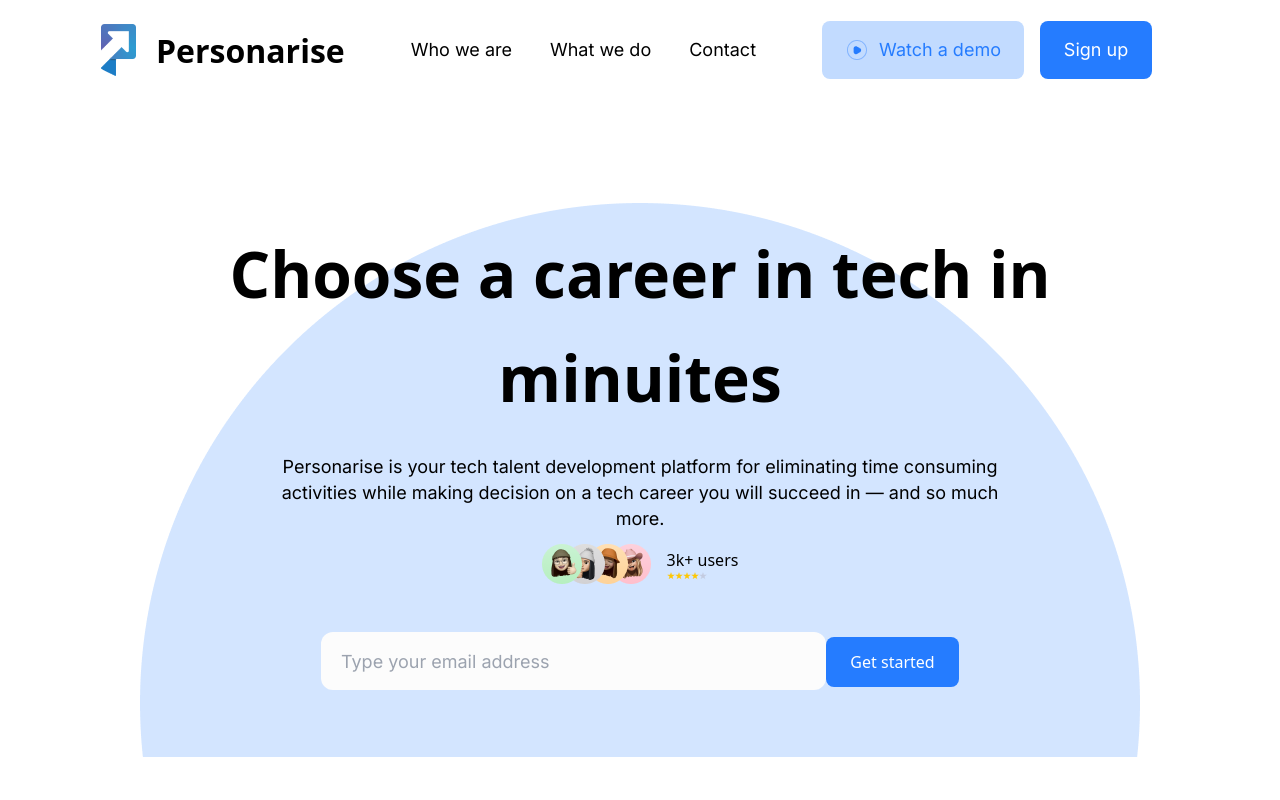
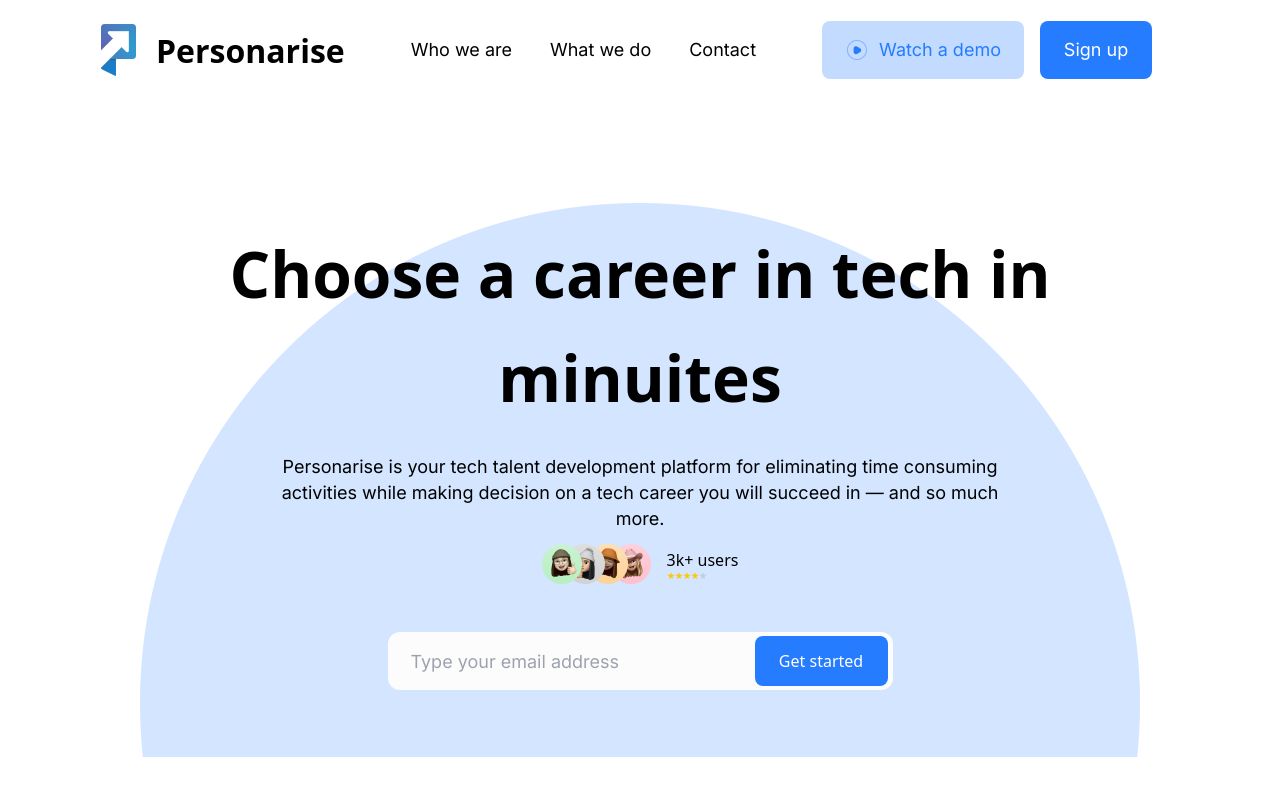
Before and after one commit to Femi-Benjamin/project-yiee, a React (Vite) app: page / in a window 1280 px wide. Shown: the top 800 px of the page. Built offline with nearby package versions, Linux system fonts and the light colour scheme.

Commit message:
Worked on Input Feature and set state for input field

```diff
--- a/index.html
+++ b/index.html
@@ -2,9 +2,9 @@
 <html lang="en">
   <head>
     <meta charset="UTF-8" />
-    <link rel="icon" type="image/svg+xml" href="/vite.svg" />
+    <link rel="icon" type="image/svg+xml" href="/Personarise logo 1.png" />
     <meta name="viewport" content="width=device-width, initial-scale=1.0" />
-    <title>Vite + React</title>
+    <title>Personarise</title>
   </head>
   <body>
     <div id="root"></div>
--- a/src/Components/Main.jsx
+++ b/src/Components/Main.jsx
@@ -220,8 +220,8 @@
 
                         <div className='pr-[146px] pt-[84px]'>
                             <form>
-                                <input
-                                    className='w-[408px] h-[120px] bg-[#FFFFFF] rounded-[8px] mb-[16px] placeholder:p-[24px]'
+                                <textarea
+                                    className='w-[408px] h-[120px] bg-[#FFFFFF] rounded-[8px] mb-[16px] placeholder:p-[10px]  outine-none'
                                     type="text"
                                     id='email'
                                     placeholder='example@gmail.com'
--- a/src/Pages/Home.jsx
+++ b/src/Pages/Home.jsx
@@ -1,39 +1,67 @@
-import React from 'react'
-import "./Home.css"
+import React, { useState } from 'react';
+import './Home.css';
+
 const Home = () => {
+  const [email, setEmail] = useState("");
+  const [data, setData] = useState("")
+
+  const handleEmailSubmit = (e) => {
+    e.preventDefault();
+    setData(email);
+    console.log(data)
+  }
+
 	return (
 		<div className='h-[760px] bg bg-center bg-no-repeat'>
-
 			<div className='text-center pt-[122px]'>
-        <h1 className='not-italic font-bold text-[64px] leading-[104px] pb-[24px] text-black'>Choose a career in tech in <br /> minuites</h1>
-        <p className='not-italic font-inter font-normal text-[18px] leading-[26px] text-black mb-3'>Personarise is your tech talent development platform for eliminating time consuming <br /> activities while making decision on a tech career you will succeed in — and so much <br /> more.
+				<h1 className='not-italic font-bold text-[64px] leading-[104px] pb-[24px] text-black'>
+					Choose a career in tech in <br /> minuites
+				</h1>
+				<p className='not-italic font-inter font-normal text-[18px] leading-[26px] text-black mb-3'>
+					Personarise is your tech talent development platform for eliminating time consuming <br />{' '}
+					activities while making decision on a tech career you will succeed in — and so much <br /> more.
 				</p>
 			</div>
 
 			<div className='flex items-center justify-center gap-[16px] mb-[48px]'>
-        <img src="/Frame 5568.png" alt="" />
+				<img src='/Frame 5568.png' alt='' />
 				<div className=''>
 					<h1>3k+ users</h1>
-          <img src="/Frame 11059.png" alt="" />
+					<img src='/Frame 11059.png' alt='' />
 				</div>
 			</div>
 
-
 			<div className='flex justify-center items-center'>
-        <form>
+				<form onSubmit={handleEmailSubmit}>
+					<div className='w-[505px] h-[58px] bg-[#FCFCFC] rounded-[12px] flex items-center gap-[2px]'>
+						<div>
 							<input
-            className="w-[505px] h-[58px] bg-[#FCFCFC] rounded-[12px] p-[20px] font-inter font-normal text-[18px] leading-[26px]"
+								className='bg-transparent rounded-[12px] p-[20px] font-inter font-normal text-[18px] leading-[26px] h-[50px] w-[362px] outline-none ml-[3px]'
+								type='text'
+								id='email'
+								placeholder='Type your email address'
+                onChange={(e) => setEmail(e.target.value)}
+							/>
+						</div>
+						<div>
+							<button className='relative w-[133px] h-[50px] bg-[#257CFF] rounded-[8px] text-white'>
+								Get started
+							</button>
+						</div>
+					</div>
+					{/* <input
+            className="bg-transparent rounded-[12px] p-[20px] font-inter font-normal text-[18px] leading-[26px]"
             type="text"
             id="email"
             placeholder="Type your email address"
           />
           <button className="relative w-[133px] h-[50px] bg-[#257CFF] rounded-[8px] text-white">
             Get started
-          </button>
+          </button> */}
 				</form>
 			</div>
 		</div>
-  )
-}
+	);
+};
 
-export default Home
+export default Home;
```
Lines whose indentation alone changed are shown as unchanged.
